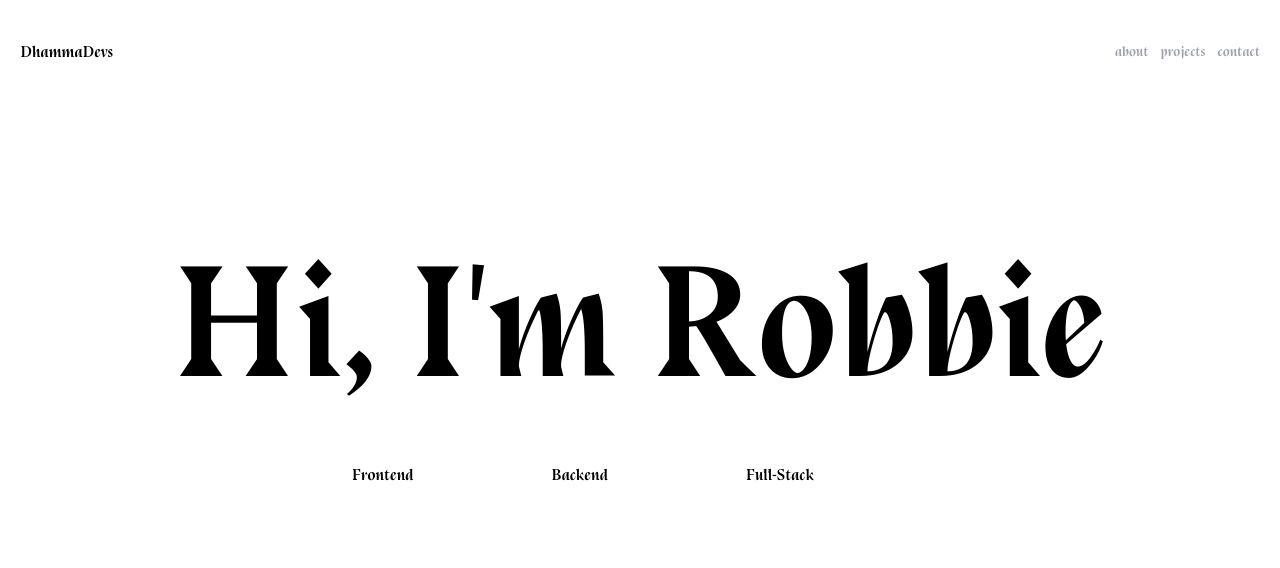
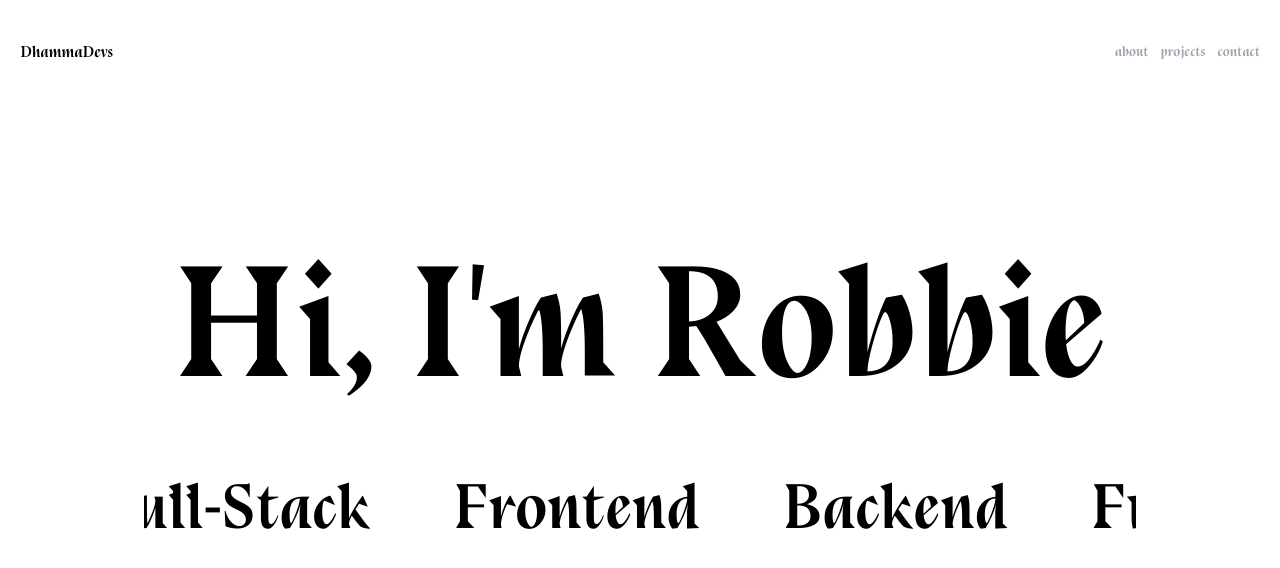
Before and after one commit to RobbieProkop/portfolio, a Next.js app: page / in a window 1280 px wide. Shown: the top 568 px of the page. Built offline with nearby package versions, Linux system fonts and the light colour scheme.

Commit message:
finish real for dev type

```diff
--- a/components/Header.tsx
+++ b/components/Header.tsx
@@ -19,7 +19,7 @@ const Header = (props: Props) => {
         bgColor="transparent"
         target="_blank"
       /> */}
-      <motion.h2
+      <motion.h3
         initial={{
           x: -500,
           opacity: 0,
@@ -37,7 +37,7 @@ const Header = (props: Props) => {
         }}
       >
         DhammaDevs
-      </motion.h2>
+      </motion.h3>
       <motion.div
         initial={{
           x: 500,
--- a/pages/index.tsx
+++ b/pages/index.tsx
@@ -5,7 +5,7 @@ import Hero from "../components/Hero";
 
 const Home: NextPage = () => {
   return (
-    <div className="p-5 max-w-7xl">
+    <div className="p-5 max-w-7xl mx-auto">
       <Head>
         <title>DhammaDevs</title>
         <meta name="description" content="Generated by create next app" />
--- a/styles/globals.scss
+++ b/styles/globals.scss
@@ -42,34 +42,31 @@ body {
 
 //for marquee text
 .marquee {
-  width: 600px;
+  width: 80%;
   white-space: nowrap;
   overflow: hidden;
   position: relative;
-  height: 30px;
-
-  // &:before, &:after {
-  //   position: absolute;
-  //   width: 50px;
-  //   height: 30px;
-  //   content:"";
-  //   z-index: 1;
-  // }
+  height: 200px;
+  margin-top: 1rem;
   .marquee-content {
-    width: 300% !important;
+    width: 300%;
     display: flex;
     line-height: 30px;
-    animation: marquee 10s linear infinite forwards;
+
+    animation: marquee 15s linear infinite forwards;
     &:hover {
       animation-play-state: paused;
     }
+    .list {
+      display: flex;
+      justify-content: space-around;
+      width: 100%;
+
+      list-style: none;
+    }
   }
-  .list {
-    display: flex;
-    justify-content: space-around;
-    width: 33.33%;
-
-    list-style: none;
+  .marquee-reverse {
+    animation: marquee 10s linear infinite backwards;
   }
 }
 
@@ -82,7 +79,8 @@ body {
   }
 }
 @media (min-width: 400px) {
-  h1 {
+  h1,
+  h2 {
     font-size: 4rem;
     margin: 1rem 0;
   }
```
